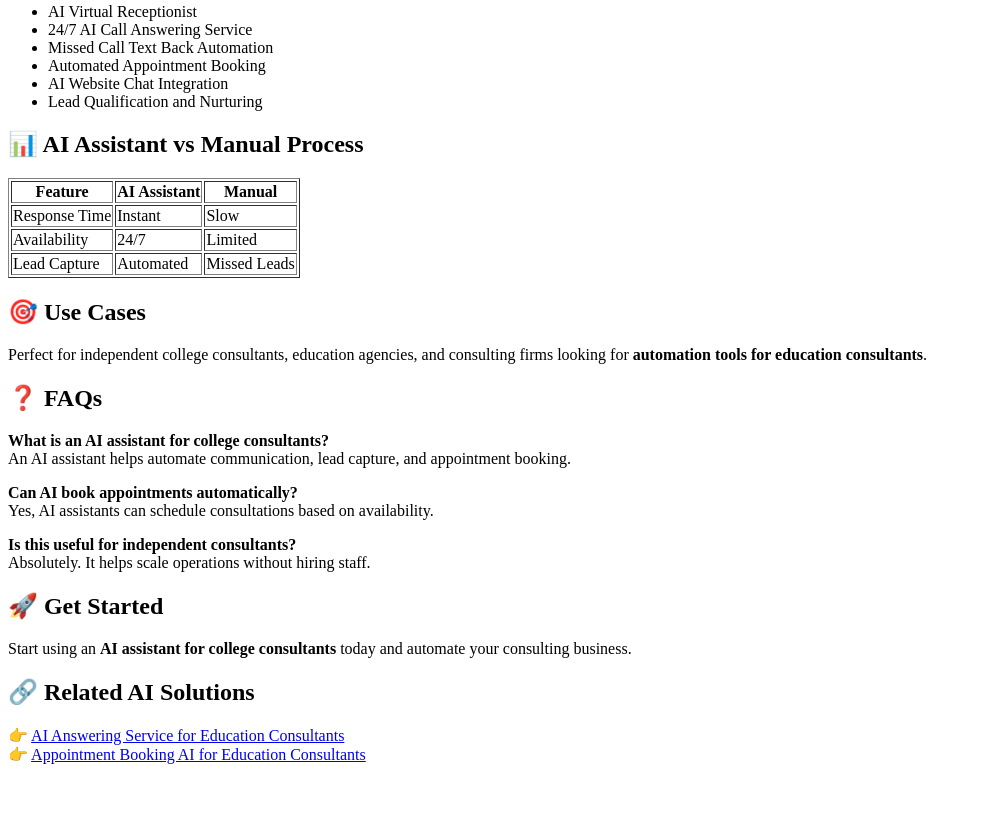
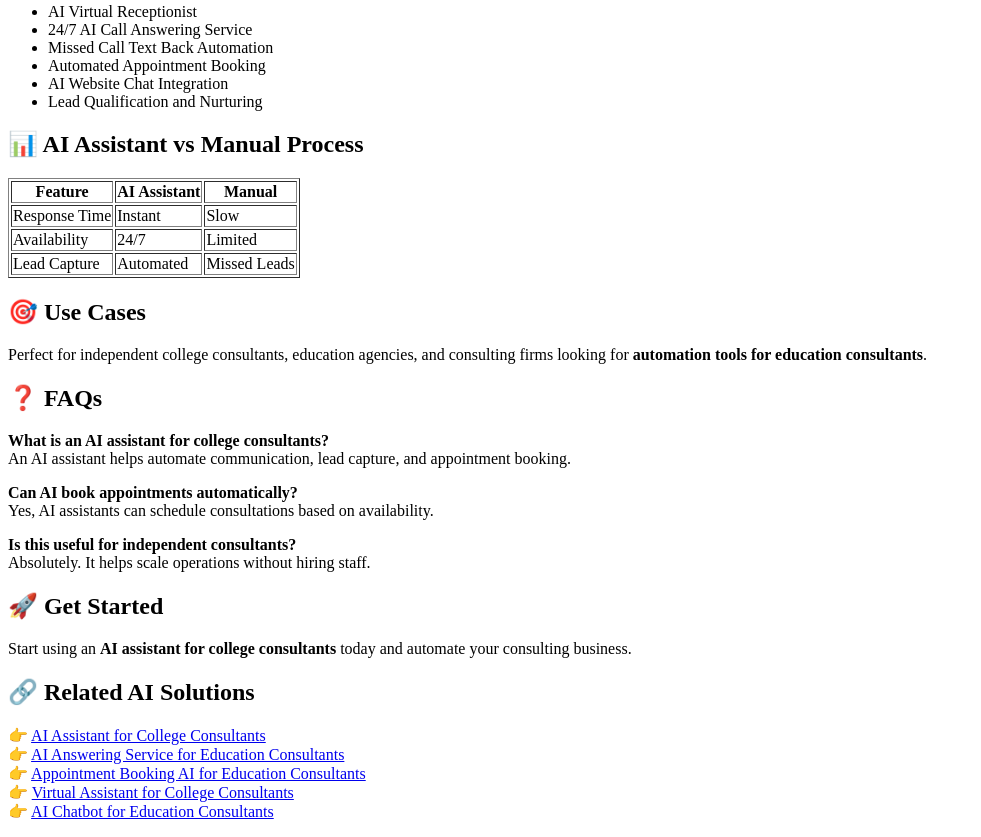
Before and after one commit to ai-assistant-college-consultants/Chaaropik-AI, a plain HTML site: page index.html in a window 1280 px wide. Shown: the part 391-1228 px from the top of the page, without its empty margins (0-981 px from the left). Before the commit the page ends 1171 px from the top, so only its background shows below. Drawn offline with Linux system fonts and the light colour scheme.

Commit message:
Update index.html

```diff
--- a/index.html
+++ b/index.html
@@ -135,11 +135,23 @@ Start using an <strong>AI assistant for college consultants</strong> today and a
 <h2>🔗 Related AI Solutions</h2>
 
 <p>
+👉 <a href="https://ai-assistant-college-consultants.github.io/ai-assistant-college-consultants/">
+AI Assistant for College Consultants
+</a><br>
+
 👉 <a href="https://ai-assistant-college-consultants.github.io/ai-answering-service-education/">
 AI Answering Service for Education Consultants
 </a><br>
 
 👉 <a href="https://ai-assistant-college-consultants.github.io/appointment-booking-ai-consultants/">
 Appointment Booking AI for Education Consultants
+</a><br>
+
+👉 <a href="https://ai-assistant-college-consultants.github.io/virtual-assistant-college-consultants/">
+Virtual Assistant for College Consultants
+</a><br>
+
+👉 <a href="https://ai-assistant-college-consultants.github.io/ai-chatbot-education-consultants/">
+AI Chatbot for Education Consultants
 </a>
 </p>
```
